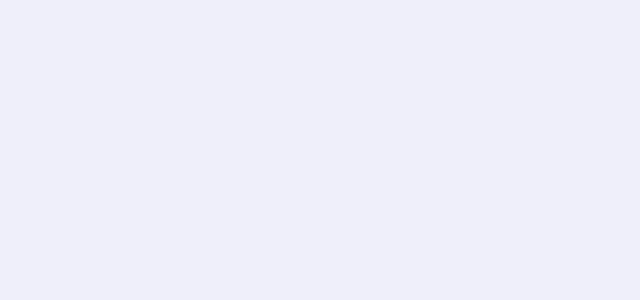
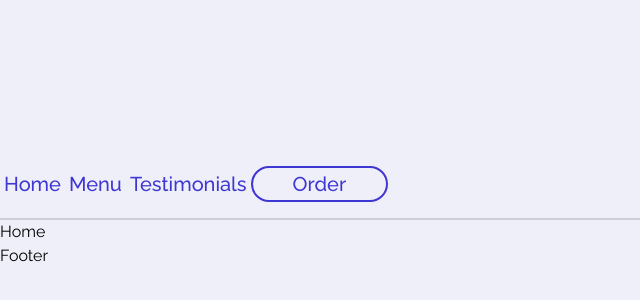
Before and after one commit to Wambui-N/Baked, a Next.js app: page / in a window 1280 px wide. Shown: the part 2286-2586 px from the top of the page, without its empty margins (0-640 px from the left). Before the commit the page ends 800 px from the top, so only its background shows below. Built offline with nearby package versions, Linux system fonts and the light colour scheme.

Commit message:
Update global styles and add new components: Button, Hambuger, and Navbar

```diff
--- a/src/Components/Button.tsx
+++ b/src/Components/Button.tsx
@@ -1,9 +1,14 @@
-import React from 'react'
+import React from "react";
 
-export const Button = () => {
+interface ButtonProps {
+  style?: string;
+  text: string;
+}
+
+export const Button = ({text, style}: ButtonProps) => {
   return (
-    <button>
-        <span>Order</span>
+    <button className={`${style}`}>
+      <span>{text}</span>
     </button>
-  )
-}
+  );
+};
--- a/src/Components/Hambuger.tsx
+++ b/src/Components/Hambuger.tsx
@@ -1,9 +1,49 @@
+"use client";
+
 import React from "react";
 import menu from "./menu.json";
+import { useState, useRef } from "react";
+import Lottie from "lottie-react";
+import Link from "next/link";
+import { Button } from "./Button";
 
 export const Hambuger = () => {
+  const [isOpen, setIsOpen] = useState(false);
+  const menuRef = useRef<any>(null);
+  const menuVis = isOpen ? "left-0" : "left-[100vw]";
+
+  const toggleMenu = () => {
+    if (!isOpen) {
+      menuRef.current.playSegments([0, 30], true);
+    } else {
+      menuRef.current.playSegments([30, 0], true);
+    }
+    setIsOpen(!isOpen);
+  };
+
   return (
-    <div>
+    <div className={`md:hidden`} onClick={toggleMenu}>
+      <Lottie
+        className="h-20"
+        lottieRef={menuRef}
+        animationData={menu}
+        autoplay={false}
+        loop={false}
+      />
+      <div
+        className={`${menuVis} bg-white py-20 h-[70vh] w-screen flex flex-col gap-5 absolute rounded-b-3xl drop-shadow-md transition-all ease-in duration-1000`}
+      >
+        <Link className="navItem" href="/">
+          Home
+        </Link>
+        <Link className="navItem" href="#">
+          Menu
+        </Link>
+        <Link className="navItem" href="#">
+          Testimonials
+        </Link>
+        <Button text="Order" style="bg-primary text-white"/>
+      </div>
     </div>
   );
 };
--- a/src/Components/Navbar.tsx
+++ b/src/Components/Navbar.tsx
@@ -2,20 +2,22 @@ import Image from "next/image";
 import Link from "next/link";
 import React from "react";
 import { Button } from "./Button";
+import { Hambuger } from "./Hambuger";
 
 export const Navbar = () => {
+
   return (
     <nav className="flex flex-row justify-between items-center">
       <Link href="/">
-        <Image src="/Logo.png" alt="logo" width={150} height={200} />
+        <Image src="/Logo.png" alt="logo" width={150} height={200} quality={100} placeholder="empty" />
       </Link>
-      <div>
+      <div id="Nav_Links">
         <Link className="navItem" href="/">Home</Link>
-        <Link className="navItem" href="/">Menu</Link>
-        <Link className="navItem" href="/">Testimonials</Link>
+        <Link className="navItem" href="#">Menu</Link>
+        <Link className="navItem" href="#">Testimonials</Link>
       </div>
-      <Button />
-
+      <Button style='hidden md:flex' text='Order'/>
+      <Hambuger />
     </nav>
   );
 };
--- a/src/Components/menu.json
+++ b/src/Components/menu.json
@@ -117,16 +117,8 @@
                                 282.993,
                                 0
                             ],
-                            "to": [
-                                0,
-                                8.333,
-                                0
-                            ],
-                            "ti": [
-                                0,
-                                0.165,
-                                0
-                            ]
+                            "to": null,
+                            "ti": null
                         },
                         {
                             "i": {
@@ -169,16 +161,8 @@
                                 332.993,
                                 0
                             ],
-                            "to": [
-                                0,
-                                -0.118,
-                                0
-                            ],
-                            "ti": [
-                                0,
-                                0.319,
-                                0
-                            ]
+                            "to": null,
+                            "ti": null
                         },
                         {
                             "i": {
@@ -195,16 +179,8 @@
                                 333,
                                 0
                             ],
-                            "to": [
-                                0,
-                                -5.714,
-                                0
-                            ],
-                            "ti": [
-                                0,
-                                2.29,
-                                0
-                            ]
+                            "to": null,
+                            "ti": null
                         },
                         {
                             "t": 75,
@@ -250,21 +226,21 @@
                                 "k": {
                                     "i": [
                                         [
-                                            0,
+                                            -80.5,
                                             0
                                         ],
                                         [
-                                            0,
+                                            80.5,
                                             0
                                         ]
                                     ],
                                     "o": [
                                         [
-                                            0,
+                                            -80.5,
                                             0
                                         ],
                                         [
-                                            0,
+                                            80.5,
                                             0
                                         ]
                                     ],
@@ -284,16 +260,17 @@
                             },
                             "nm": "Path 1",
                             "mn": "ADBE Vector Shape - Group",
-                            "hd": false
+                            "hd": false,
+                            "_render": true
                         },
                         {
                             "ty": "st",
                             "c": {
                                 "a": 0,
                                 "k": [
-                                    0,
-                                    0,
-                                    0,
+                                    0.2471,
+                                    0.2157,
+                                    0.8235,
                                     1
                                 ],
                                 "ix": 3
@@ -314,7 +291,8 @@
                             "bm": 0,
                             "nm": "Stroke 1",
                             "mn": "ADBE Vector Graphic - Stroke",
-                            "hd": false
+                            "hd": false,
+                            "_render": true
                         },
                         {
                             "ty": "tr",
@@ -362,7 +340,8 @@
                                 "k": 0,
                                 "ix": 5
                             },
-                            "nm": "Transform"
+                            "nm": "Transform",
+                            "_render": true
                         }
                     ],
                     "nm": "Top",
@@ -371,13 +350,15 @@
                     "bm": 0,
                     "ix": 1,
                     "mn": "ADBE Vector Group",
-                    "hd": false
+                    "hd": false,
+                    "_render": true
                 }
             ],
             "ip": 0,
             "op": 300,
             "st": 0,
-            "bm": 0
+            "bm": 0,
+            "completed": true
         },
         {
             "ddd": 0,
@@ -511,21 +492,21 @@
                                 "k": {
                                     "i": [
                                         [
-                                            0,
+                                            -80.5,
                                             0
                                         ],
                                         [
-                                            0,
+                                            80.5,
                                             0
                                         ]
                                     ],
                                     "o": [
                                         [
-                                            0,
+                                            -80.5,
                                             0
                                         ],
                                         [
-                                            0,
+                                            80.5,
                                             0
                                         ]
                                     ],
@@ -545,16 +526,17 @@
                             },
                             "nm": "Path 1",
                             "mn": "ADBE Vector Shape - Group",
-                            "hd": false
+                            "hd": false,
+                            "_render": true
                         },
                         {
                             "ty": "st",
                             "c": {
                                 "a": 0,
                                 "k": [
-                                    0,
-                                    0,
-                                    0,
+                                    0.2471,
+                                    0.2157,
+                                    0.8235,
                                     1
                                 ],
                                 "ix": 3
@@ -575,7 +557,8 @@
                             "bm": 0,
                             "nm": "Stroke 1",
                             "mn": "ADBE Vector Graphic - Stroke",
-                            "hd": false
+                            "hd": false,
+                            "_render": true
                         },
                         {
                             "ty": "tr",
@@ -623,7 +606,8 @@
                                 "k": 0,
                                 "ix": 5
                             },
-                            "nm": "Transform"
+                            "nm": "Transform",
+                            "_render": true
                         }
                     ],
                     "nm": "Middle",
@@ -632,13 +616,15 @@
                     "bm": 0,
                     "ix": 1,
                     "mn": "ADBE Vector Group",
-                    "hd": false
+                    "hd": false,
+                    "_render": true
                 }
             ],
             "ip": 0,
             "op": 300,
             "st": 0,
-            "bm": 0
+            "bm": 0,
+            "completed": true
         },
         {
             "ddd": 0,
@@ -748,16 +734,8 @@
                                 382.993,
                                 0
                             ],
-                            "to": [
-                                0,
-                                -8.332,
-                                0
-                            ],
-                            "ti": [
-                                0,
-                                -0.001,
-                                0
-                            ]
+                            "to": null,
+                            "ti": null
                         },
                         {
                             "i": {
@@ -826,16 +804,8 @@
                                 333,
                                 0
                             ],
-                            "to": [
-                                0,
-                                5.605,
-                                0
-                            ],
-                            "ti": [
-                                0,
-                                -2.242,
-                                0
-                            ]
+                            "to": null,
+                            "ti": null
                         },
                         {
                             "t": 75,
@@ -881,21 +851,21 @@
                                 "k": {
                                     "i": [
                                         [
-                                            0,
+                                            -80.5,
                                             0
                                         ],
                                         [
-                                            0,
+                                            80.5,
                                             0
                                         ]
                                     ],
                                     "o": [
                                         [
-                                            0,
+                                            -80.5,
                                             0
                                         ],
                                         [
-                                            0,
+                                            80.5,
                                             0
                                         ]
                                     ],
@@ -915,16 +885,17 @@
                             },
                             "nm": "Path 1",
                             "mn": "ADBE Vector Shape - Group",
-                            "hd": false
+                            "hd": false,
+                            "_render": true
                         },
                         {
                             "ty": "st",
                             "c": {
                                 "a": 0,
                                 "k": [
-                                    0,
-                                    0,
-                                    0,
+                                    0.2471,
+                                    0.2157,
+                                    0.8235,
                                     1
                                 ],
                                 "ix": 3
@@ -945,7 +916,8 @@
                             "bm": 0,
                             "nm": "Stroke 1",
                             "mn": "ADBE Vector Graphic - Stroke",
-                            "hd": false
+                            "hd": false,
+                            "_render": true
                         },
                         {
                             "ty": "tr",
@@ -993,7 +965,8 @@
                                 "k": 0,
                                 "ix": 5
                             },
-                            "nm": "Transform"
+                            "nm": "Transform",
+                            "_render": true
                         }
                     ],
                     "nm": "Bottom",
@@ -1002,14 +975,17 @@
                     "bm": 0,
                     "ix": 1,
                     "mn": "ADBE Vector Group",
-                    "hd": false
+                    "hd": false,
+                    "_render": true
                 }
             ],
             "ip": 0,
             "op": 300,
             "st": 0,
-            "bm": 0
+            "bm": 0,
+            "completed": true
         }
     ],
-    "markers": []
+    "markers": [],
+    "__complete": true
 }
--- a/src/app/globals.css
+++ b/src/app/globals.css
@@ -33,7 +33,11 @@ nav .navItem:hover::after {
 }
 
 nav div {
-  @apply flex items-center justify-between gap-12;
+  @apply items-center justify-between gap-12;
+}
+
+nav #Nav_Links {
+  @apply hidden md:flex;
 }
 
 /* Button Styles */
```
